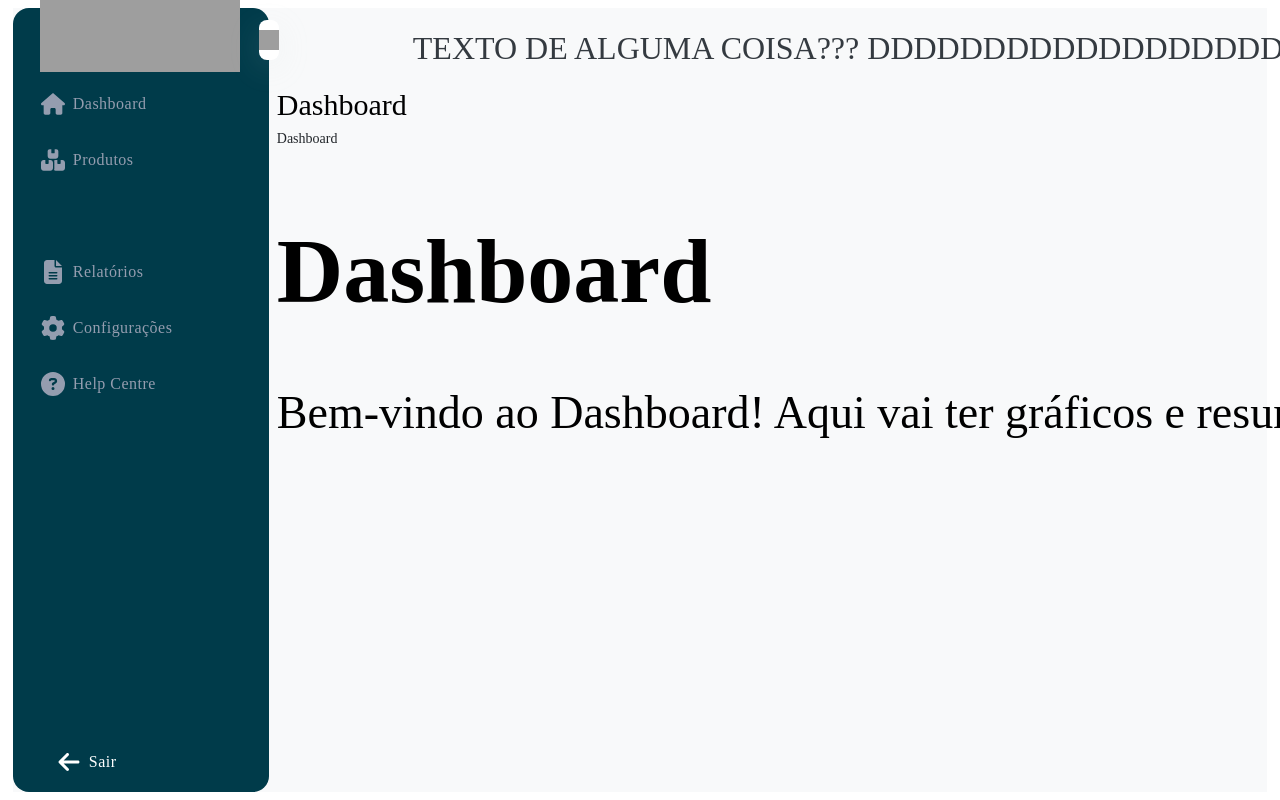
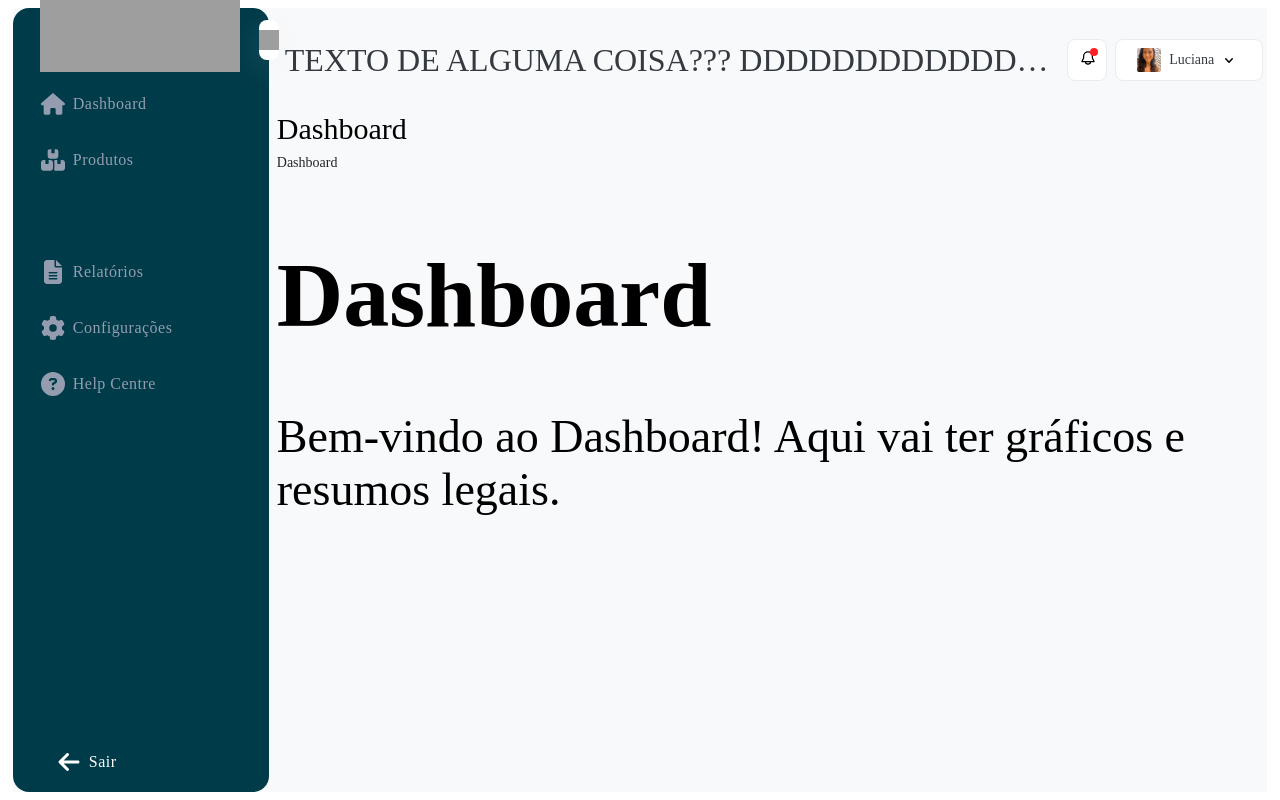
Before and after one commit to lutivix/BelgoEstoqueFSTS, a React (Vite) app in the folder frontend-vite/: page / in a window 1280 px wide. Built offline with nearby package versions, Linux system fonts and the light colour scheme.

Commit message:
Frontend Page header title ok

```diff
--- a/frontend-vite/src/components/Layout.css
+++ b/frontend-vite/src/components/Layout.css
@@ -359,6 +359,7 @@ body {
   /* border-radius: 8px; */
 
   /* background-color: #6d5b22; */
+  width: calc(100% - var(--navbar-width));
 }
 
 /* #region PAGE-HEADER */
@@ -371,7 +372,7 @@ body {
   flex-direction: row;
   align-items: center;
   justify-content: flex-end;
-  padding: 0 32px 0 56px;
+  padding: 12px;
 
   font-family: var(--fonte-primaria-belgo);
 
@@ -380,8 +381,8 @@ body {
 }
 
 .page-header__title {
-  flex: 1;
-  align-self: flex-start;
+  width: calc(100% - 200px);
+  align-self: flex-end;
   font-size: var(--fonte-p);
   line-height: 64px;
   /* max-width: 200px; */
@@ -391,8 +392,6 @@ body {
 
   text-align: left; /* Garante que o texto comece da esquerda */
   direction: ltr; /* Força direção esquerda pra direita */
-  max-width: 100%; /* Limita ao espaço disponível */
-  padding-left: 80px;
 }
 
 .page-header__title span {
@@ -465,6 +464,7 @@ body {
   justify-content: center;
   padding: 8px;
   gap: 8px;
+  flex-shrink: 0;
 }
 
 .page-header__home-icon {
@@ -864,6 +864,9 @@ body {
   .page-header__profile {
     margin-bottom: 0;
   }
+  .page-header__title {
+    display: none;
+  }
 
   /* #endregion */
 
--- a/frontend-vite/src/components/Layout.tsx
+++ b/frontend-vite/src/components/Layout.tsx
@@ -225,6 +225,7 @@ const Layout = ({ children }: { children: React.ReactNode }) => {
             </div>
           </div>
         </div>
+        <div id="nav-content-highlight"></div>
         <div className="sidebar__footer">
           <div className="sidebar__nav-item5" onClick={handleLogout} style={{ cursor: "pointer" }}>
             {/* <img className="sidebar__icon" alt={footerItem.label} src={footerItem.icon} /> */}
```
